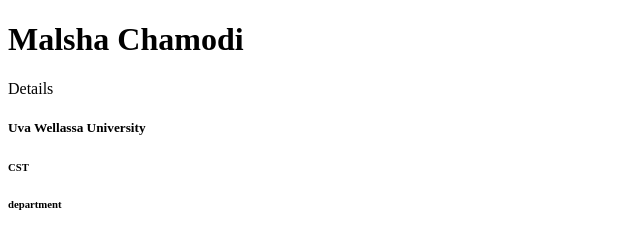
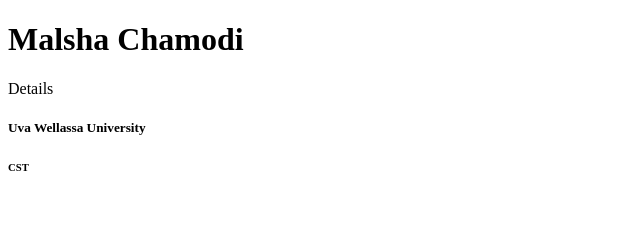
Before and after one commit to MalshaSamarakoon/git-example, a plain HTML site: page malsha.html in a window 1280 px wide. Shown: the full height of the page, 0-640 px from the left. Drawn offline with Linux system fonts and the light colour scheme.

Commit message:
Revert "added for removing"
This reverts commit 991a165b70df3a19532c3f0bedc7d74cd5d33533.

```diff
--- a/malsha.html
+++ b/malsha.html
@@ -11,6 +11,5 @@
     <p>Details</p>
     <h5>Uva Wellassa University</h5>
     <h6>CST</h6>
-    <h6>department</h6>
 </body>
 </html>
```
